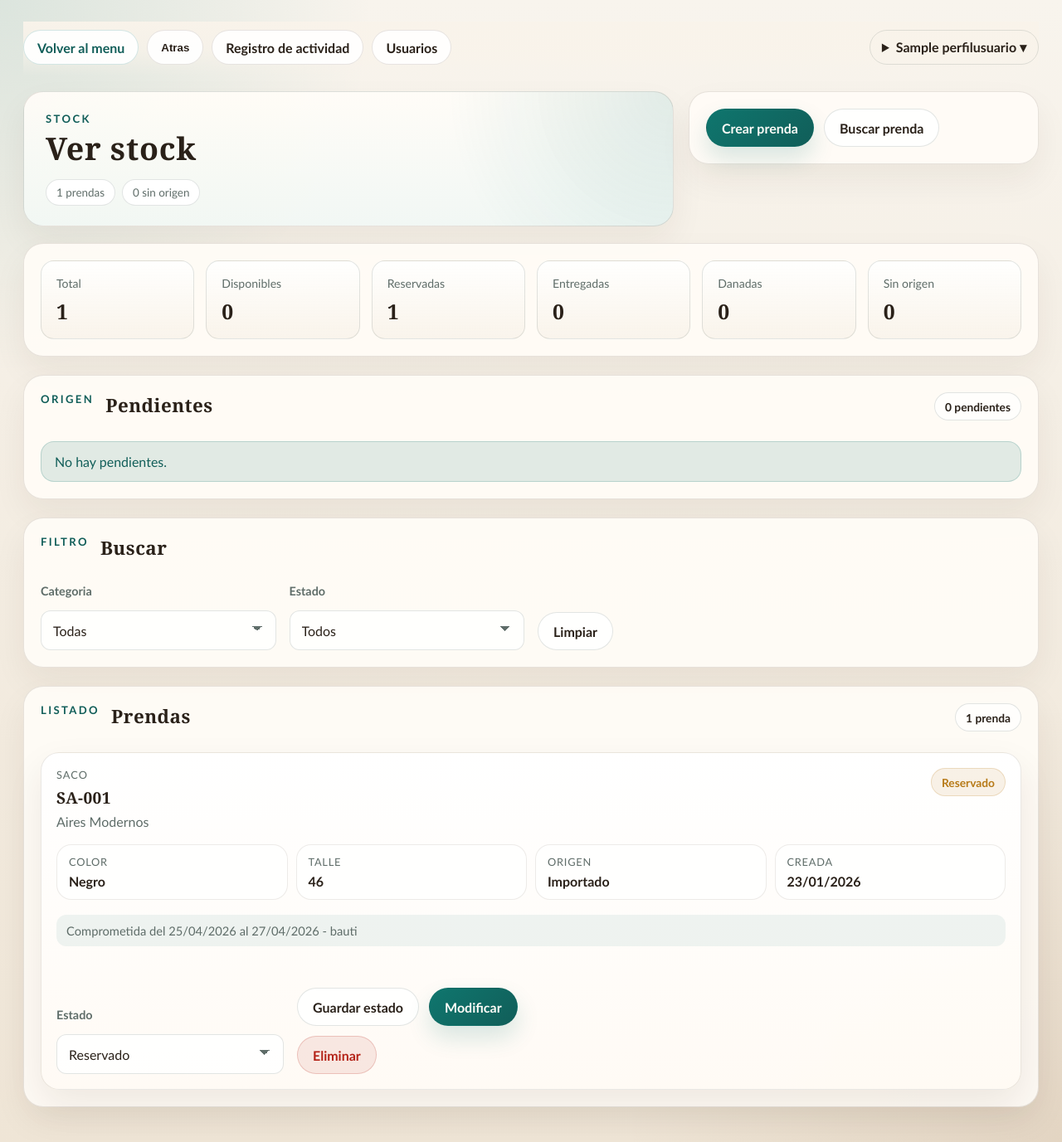
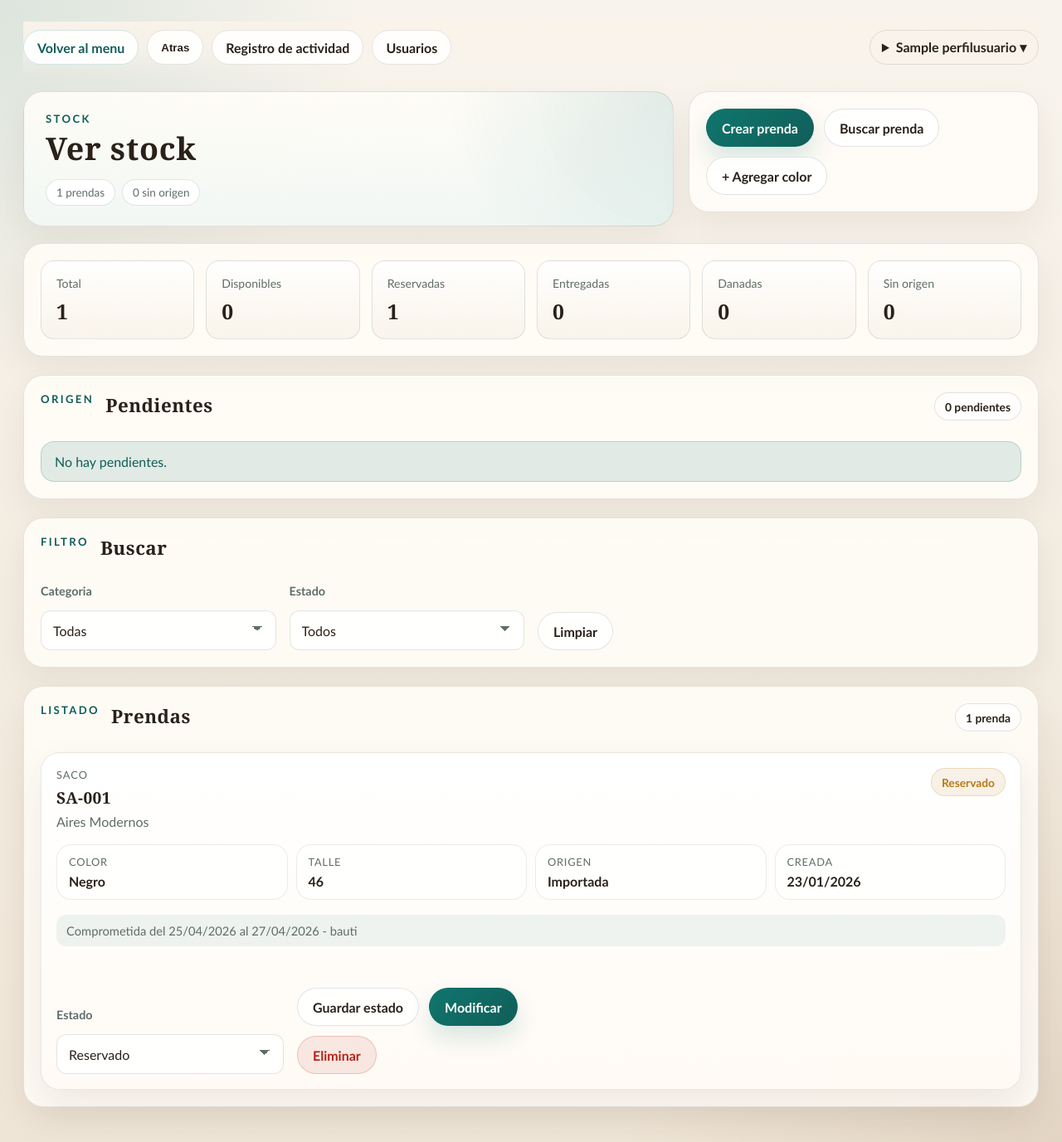
Before and after one commit to abitogonnet/abit_project, a Django app: page /prendas/stock/ in a window 1280 px wide. Shown: the whole page at 83% size. Run offline with Django 5.2, Linux system fonts and the light colour scheme; a user stored in the database is signed in; data comes from the database, SQL or seed files in the repository; tables that the repository leaves empty hold one stand-in row (values such as "Sample post").

Commit message:
Add canonical stock colors and garment sizing rules

```diff
--- a/prendas/admin.py
+++ b/prendas/admin.py
@@ -1,5 +1,7 @@
 from django.contrib import admin
-from .models import Prenda
+from .models import Color, Prenda
+
+admin.site.register(Color)
 
 @admin.register(Prenda)
 class PrendaAdmin(admin.ModelAdmin):
--- a/prendas/forms.py
+++ b/prendas/forms.py
@@ -1,6 +1,6 @@
 from django import forms
 
-from .models import Prenda
+from .models import Color, Prenda
 
 
 BRANDS = [
@@ -48,6 +48,8 @@ COLORES_RESTRINGIDOS_POR_CATEGORIA = {
     Prenda.C_SACO: COLORES_TRAJE,
     Prenda.C_PANTALON: COLORES_TRAJE,
     Prenda.C_CAMISA: COLORES_TRAJE,
+    Prenda.C_ZAPATOS: COLORES_ZAPATOS,
+    Prenda.C_CINTURON: COLORES_ZAPATOS,
 }
 
 TAM_NINO_ADULTO = ["Niño", "Adulto"]
@@ -86,18 +88,21 @@ LETRAS_XS_4XL = ["XS", "S", "M", "L", "XL", "2XL", "3XL", "4XL"]
 AIRES_SACO_NUM = _nums(22, 76, 2)
 AIRES_CHAL_NUM = _nums(22, 70, 2)
 
-PANTALON_NUM = _nums(0, 70, 1)
-ZAPATOS_NUM = _nums(36, 46, 1)
+CAMISA_SACO_TALLES = _nums(2, 16, 2) + ["XS", "S", "M", "L", "XL", "2XL", "3XL", "4XL", "5XL"] + _nums(50, 74, 2)
+PANTALON_NUM = _nums(2, 74, 2)
+ZAPATOS_NUM = _nums(30, 50, 2)
 
 GENERIC_NUM = _nums(0, 76, 1)
 GENERIC_TALLES = GENERIC_NUM + LETRAS_XS_5XL
 
 
 def color_options_for(categoria: str):
-    if categoria in COLORES_RESTRINGIDOS_POR_CATEGORIA:
-        return COLORES_RESTRINGIDOS_POR_CATEGORIA[categoria]
-    if categoria in {Prenda.C_ZAPATOS, Prenda.C_CINTURON}:
-        return COLORES_ZAPATOS
+    if categoria in {
+        Prenda.C_SACO, Prenda.C_PANTALON, Prenda.C_CAMISA,
+        Prenda.C_ZAPATOS, Prenda.C_CINTURON,
+    }:
+        catalogo = list(Color.objects.values_list("nombre", flat=True))
+        return catalogo or COLORES_GENERALES
     if categoria == Prenda.C_CHALECO:
         return COLORES_CHALECO
     if categoria == Prenda.C_CAMISA:
@@ -108,7 +113,10 @@ def color_options_for(categoria: str):
 
 
 def restricted_color_options_for(categoria: str):
-    return COLORES_RESTRINGIDOS_POR_CATEGORIA.get(categoria, [])
+    return color_options_for(categoria) if categoria in {
+        Prenda.C_SACO, Prenda.C_PANTALON, Prenda.C_CAMISA,
+        Prenda.C_ZAPATOS, Prenda.C_CINTURON,
+    } else []
 
 
 def talle_options_for(categoria: str, marca: str):
@@ -127,18 +135,14 @@ def talle_options_for(categoria: str, marca: str):
             return AIRES_CHAL_NUM
         return _unique(GENERIC_TALLES + LETRAS_XS_4XL)
     if categoria == Prenda.C_SACO:
-        if marca_cf == "boiler":
-            return _unique(BOILER_SACO_NUM + LETRAS_XS_5XL + LETRAS_XS_4XL)
-        if marca_cf == "aires modernos":
-            return AIRES_SACO_NUM
-        return _unique(GENERIC_TALLES + LETRAS_XS_4XL)
+        return CAMISA_SACO_TALLES
     if categoria == Prenda.C_CAMISA:
-        return GENERIC_TALLES
+        return CAMISA_SACO_TALLES
     return []
 
 
 def requiere_origen(categoria: str, marca: str) -> bool:
-    return categoria in {Prenda.C_SACO, Prenda.C_PANTALON}
+    return bool(categoria)
 
 
 class PrendaForm(forms.ModelForm):
@@ -209,76 +213,94 @@ class PrendaForm(forms.ModelForm):
 
     def clean_color(self):
         categoria = self._bound_or_initial("categoria")
-        return Prenda.normalize_color_value(_norm(self.cleaned_data.get("color", "")), categoria)
+        color = _norm(self.cleaned_data.get("color", ""))
+        if categoria in COLORES_RESTRINGIDOS_POR_CATEGORIA:
+            normalized = Prenda.normalize_color_value(color, categoria)
+            catalogado = Color.objects.filter(clave_normalizada=Color.normalizar_clave(normalized)).first()
+            return catalogado.nombre if catalogado else color
+        return Prenda.normalize_color_value(color, categoria)
 
     def clean(self):
         cleaned = super().clean()
         cat = cleaned.get("categoria")
         marca = cleaned.get("marca", "")
-        color = Prenda.normalize_color_value(_norm(cleaned.get("color", "")), cat)
+        color = _norm(cleaned.get("color", ""))
+        if cat in COLORES_RESTRINGIDOS_POR_CATEGORIA:
+            normalized = Prenda.normalize_color_value(color, cat)
+            catalogado = Color.objects.filter(clave_normalizada=Color.normalizar_clave(normalized)).first()
+            color = catalogado.nombre if catalogado else color
+        else:
+            color = Prenda.normalize_color_value(color, cat)
         talle = _norm(cleaned.get("talle", ""))
         origen = _norm(cleaned.get("origen", ""))
         cleaned["color"] = color
 
-        if cat in COLORES_RESTRINGIDOS_POR_CATEGORIA:
+        if cat in {Prenda.C_SACO, Prenda.C_PANTALON, Prenda.C_CAMISA, Prenda.C_ZAPATOS, Prenda.C_CINTURON}:
             colores_validos = set(restricted_color_options_for(cat))
             if not color:
-                self.add_error("color", "Para saco, pantalon y camisa, elige un color del desplegable.")
+                self.add_error("color", "Elegí un color del catálogo.")
             elif color not in colores_validos:
-                self.add_error("color", "Para saco, pantalon y camisa, elige un color valido del desplegable.")
+                self.add_error("color", "Elegí un color válido del catálogo.")
+
+        if origen not in dict(Prenda.ORIGENES):
+            self.add_error("origen", "Elegí si la prenda es nacional o importada.")
 
         if cat == Prenda.C_MONO:
             if talle not in TAM_NINO_ADULTO:
                 self.add_error("talle", "Para mono/corbata, elegi Niño o Adulto.")
-            cleaned["origen"] = ""
             return cleaned
 
         if cat == Prenda.C_CORBATA:
             if talle not in TAM_NINO_ADULTO:
                 self.add_error("talle", "Para mono/corbata, elegi Niño o Adulto.")
-            cleaned["origen"] = ""
             return cleaned
 
         if cat == Prenda.C_CINTURON:
             if talle not in TAM_NINO_ADULTO:
                 self.add_error("talle", "Para cinturon, elegi Niño o Adulto.")
-            cleaned["origen"] = ""
             return cleaned
 
         if cat == Prenda.C_ZAPATOS:
             if talle not in ZAPATOS_NUM:
-                self.add_error("talle", "Para zapatos, elegi un talle entre 36 y 46.")
-            cleaned["origen"] = ""
+                self.add_error("talle", "Para zapatos, elegí un talle par entre 30 y 50.")
             return cleaned
 
         if cat == Prenda.C_PANTALON:
             if talle not in PANTALON_NUM:
-                self.add_error("talle", "Para pantalon, elegi un talle entre 0 y 70.")
-            if origen not in dict(Prenda.ORIGENES):
-                self.add_error("origen", "Para pantalon, elegi si es nacional o importado.")
+                self.add_error("talle", "Para pantalón, elegí un talle par entre 2 y 74.")
             return cleaned
 
         if cat == Prenda.C_CHALECO:
             if talle not in talle_options_for(cat, marca):
                 self.add_error("talle", "Para chaleco, elegi un talle valido del desplegable.")
-            cleaned["origen"] = ""
             return cleaned
 
         if cat == Prenda.C_SACO:
             if talle not in talle_options_for(cat, marca):
                 self.add_error("talle", "Para saco, elegi un talle valido del desplegable.")
-            if origen not in dict(Prenda.ORIGENES):
-                self.add_error("origen", "Para saco, elegi si es nacional o importado.")
             return cleaned
 
         if cat == Prenda.C_CAMISA:
-            if talle not in GENERIC_TALLES:
+            if talle not in CAMISA_SACO_TALLES:
                 self.add_error("talle", "Para camisa, elegi un talle valido del desplegable.")
-            cleaned["origen"] = ""
             return cleaned
 
-        cleaned["origen"] = ""
         return cleaned
+
+
+class ColorForm(forms.ModelForm):
+    class Meta:
+        model = Color
+        fields = ["nombre"]
+
+    def clean_nombre(self):
+        nombre = " ".join((self.cleaned_data.get("nombre") or "").split())
+        if not nombre:
+            raise forms.ValidationError("Ingresá un nombre de color.")
+        clave = Color.normalizar_clave(nombre)
+        if Color.objects.filter(clave_normalizada=clave).exists():
+            raise forms.ValidationError("Ese color ya existe.")
+        return nombre
 
 
 class BuscarPrendaForm(forms.Form):
--- a/prendas/models.py
+++ b/prendas/models.py
@@ -1,6 +1,31 @@
 import unicodedata
 
 from django.db import models
+
+
+class Color(models.Model):
+    nombre = models.CharField(max_length=40)
+    clave_normalizada = models.CharField(max_length=40, unique=True, editable=False)
+    creado_en = models.DateTimeField(auto_now_add=True)
+
+    @staticmethod
+    def normalizar_clave(value):
+        clean = " ".join((value or "").split()).casefold()
+        return "".join(
+            char for char in unicodedata.normalize("NFKD", clean)
+            if not unicodedata.combining(char)
+        )
+
+    def save(self, *args, **kwargs):
+        self.nombre = " ".join((self.nombre or "").split())
+        self.clave_normalizada = self.normalizar_clave(self.nombre)
+        super().save(*args, **kwargs)
+
+    def __str__(self):
+        return self.nombre
+
+    class Meta:
+        ordering = ["nombre"]
 
 
 class Prenda(models.Model):
@@ -42,7 +67,7 @@ class Prenda(models.Model):
     O_IMP = "IMPORTADO"
     ORIGENES = [
         (O_NAC, "Nacional"),
-        (O_IMP, "Importado"),
+        (O_IMP, "Importada"),
     ]
 
     codigo = models.CharField(max_length=10, unique=True, db_index=True)
@@ -109,7 +134,12 @@ class Prenda(models.Model):
                 "blanco": "Blanca",
                 "blanca": "Blanca",
             })
-        return alias_map.get(color_cf, color)
+        normalized = alias_map.get(color_cf, color)
+        if categoria in {cls.C_SACO, cls.C_PANTALON, cls.C_CAMISA, cls.C_ZAPATOS, cls.C_CINTURON}:
+            catalogado = Color.objects.filter(clave_normalizada=Color.normalizar_clave(normalized)).first()
+            if catalogado:
+                return catalogado.nombre
+        return normalized
 
     def save(self, *args, **kwargs):
         self.color = self.normalize_color_value(self.color, self.categoria)
--- a/prendas/templates/prendas/stock.html
+++ b/prendas/templates/prendas/stock.html
@@ -13,6 +13,14 @@
     <div class="ab-actions">
       <a class="ab-btn" href="{% url 'prendas:crear' %}">Crear prenda</a>
       <a class="ab-btn2" href="{% url 'prendas:buscar_prenda' %}">Buscar prenda</a>
+      <details>
+        <summary class="ab-btn2">+ Agregar color</summary>
+        <form method="post" class="ab-row" style="margin-top: 12px;">{% csrf_token %}
+          <input type="hidden" name="accion" value="agregar_color">
+          {{ color_form.nombre }}
+          <button class="ab-btn" type="submit">Guardar color</button>
+        </form>
+      </details>
     </div>
   </aside>
 </section>
@@ -48,8 +56,7 @@
             <label class="ab-lab" for="pendingOriginCategory">Categoria</label>
             <select class="ab-sel" id="pendingOriginCategory">
               <option value="">Todas</option>
-              <option value="SACO">Sacos</option>
-              <option value="PANTALON">Pantalones</option>
+              {% for value, label in categorias %}<option value="{{ value }}">{{ label }}</option>{% endfor %}
             </select>
           </div>
           <div class="ab-field">
--- a/prendas/views.py
+++ b/prendas/views.py
@@ -17,13 +17,14 @@ from .forms import (
     LETRAS_XS_4XL,
     LETRAS_XS_5XL,
     PrendaForm,
+    ColorForm,
     TAM_NINO_ADULTO,
     color_options_for,
     requiere_origen,
     restricted_color_options_for,
     talle_options_for,
 )
-from .models import Prenda
+from .models import Color, Prenda
 from cuentas.models import Actividad
 from cuentas.services import registrar_actividad
 
@@ -133,13 +134,13 @@ def _prenda_form_context(form, *, titulo, subtitulo, accion_label, cancel_url, s
 
 
 def _categorias_con_origen():
-    return [Prenda.C_SACO, Prenda.C_PANTALON]
+    return [value for value, _label in Prenda.CATEGORIAS]
 
 
 def _prendas_sin_origen():
     return (
         Prenda.objects
-        .filter(categoria__in=_categorias_con_origen(), origen="")
+        .filter(origen="")
         .order_by("categoria", "marca", "talle", "codigo")
     )
 
@@ -271,6 +272,16 @@ def stock(request):
     if request.method == "POST":
         accion = request.POST.get("accion", "actualizar")
 
+        if accion == "agregar_color":
+            color_form = ColorForm(request.POST)
+            if color_form.is_valid():
+                color = color_form.save()
+                registrar_actividad(request, "Agregó color", Actividad.STOCK, objeto=color, referencia=color.nombre)
+                messages.success(request, f'Color agregado: {color.nombre}.')
+            else:
+                messages.error(request, " ".join(error for errors in color_form.errors.values() for error in errors))
+            return redirect("prendas:stock")
+
         if accion == "guardar_origenes":
             origenes_validos = {value for value, _label in Prenda.ORIGENES}
             cambios = {}
@@ -361,6 +372,7 @@ def stock(request):
         "origenes": Prenda.ORIGENES,
         "resumen": resumen,
         "categorias": Prenda.CATEGORIAS,
+        "color_form": ColorForm(),
     })
 
 
```
Also changed, not shown: prendas/test_catalog_logic.py (added, +58 -0 lines), prendas/tests.py (+6 -6 lines), prendas/migrations/0005_color_catalog.py (added), prendas/migrations/0006_alter_prenda_origen.py (added).
